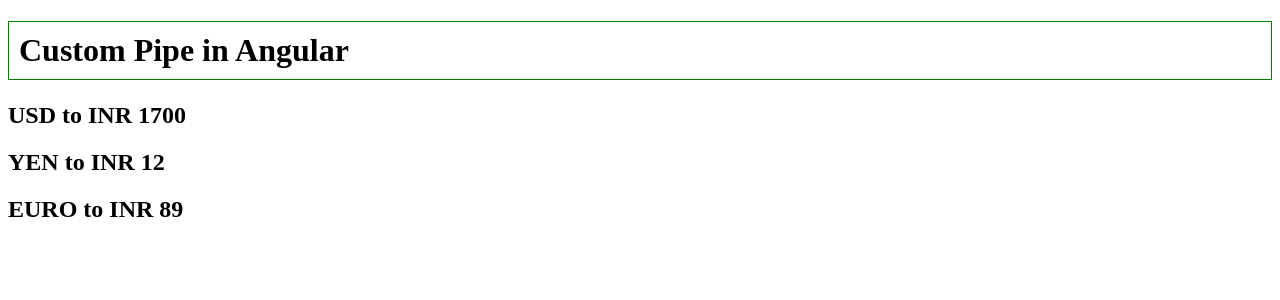
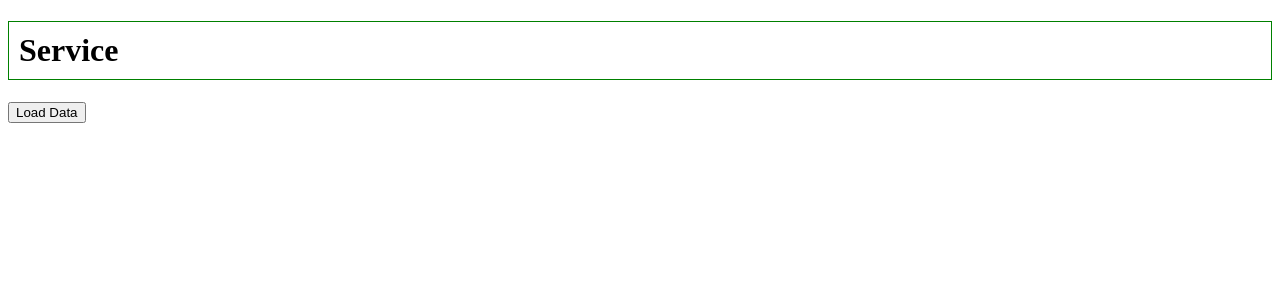
Before and after one commit to Zanna-dev/angular-v19-tutorial, an Angular app: page /user/1/Anil in a window 1280 px wide. Shown: the top 300 px of the page. Built offline with nearby package versions, Linux system fonts and the light colour scheme.

Commit message:
Implement Services in Angular

```diff
--- a/src/app/app.component.html
+++ b/src/app/app.component.html
@@ -1,9 +1,9 @@
-<h1>Custom Pipe in Angular</h1>
-<h2>USD to INR {{amount | currencyConverter}}</h2>
-<h2>YEN to INR {{amount | currencyConverter:12}}</h2>
-<h2>EURO to INR {{amount | currencyConverter:89}}</h2>
+<h1>Service</h1>
 
-
+<button (click)="getData()">Load Data</button>
+@for(item of productData; track item){
+    <h1>{{item.name}}, {{item.category}}, {{item.price}}</h1>
+}
 
 
 
@@ -73,9 +73,18 @@
 
 
 
+<!-- <h1>Custom Pipe in Angular</h1>
+<h2>USD to INR {{amount | currencyConverter}}</h2>
+<h2>YEN to INR {{amount | currencyConverter:12}}</h2>
+<h2>EURO to INR {{amount | currencyConverter:89}}</h2> -->
 
 
+<!-- <h1>Life Cycle Methods in Angular</h1>
+<button (click)="updateCounter()">{{counter}}</button>
 
+<div *ngIf="counter!=5">
+<app-user [counter]="counter" #user></app-user>
+</div> -->
 
 
 
--- a/src/app/app.component.ts
+++ b/src/app/app.component.ts
@@ -1,4 +1,4 @@
-import { Component, computed, effect, signal, WritableSignal } from '@angular/core';
+import { afterNextRender, afterRender, Component, computed, effect, signal, ViewChild, WritableSignal } from '@angular/core';
 import { RouterLink, RouterOutlet } from '@angular/router';
 import { LoginComponent } from './login/login.component';
 import { SignupComponent } from './signup/signup.component';
@@ -8,29 +8,36 @@
 import { CommonModule, NgFor, NgIf, NgSwitch, NgSwitchCase, NgSwitchDefault } from '@angular/common';
 import { HeaderComponent } from './header/header.component';
 import { CurrencyConverterPipe } from './pipe/currency-converter.pipe';
+import { ProductService } from './services/product.service';
 
 
 @Component({
   selector: 'app-root',
   // imports: [LoginComponent, SignupComponent, ProfileComponent],
-  imports: [CommonModule, CurrencyConverterPipe],
+  imports: [],
   templateUrl: './app.component.html',
   styleUrl: './app.component.css'
 })
 
 
 export class AppComponent {
-// title="Code Step By Step"
-// name="Anil Sidhu"
-// today= new Date();
-amount=20
+  productData: {
+    name: string;
+    category: string;
+    price: string;
+}[] | undefined
+
+  constructor(private productService:ProductService){}
+getData(){
+  this.productData= this.productService.getProductData()
+}
 }
 
 
 
 
 
-// UserComponent
+
 
 
 
@@ -68,10 +75,28 @@
 //   this.users=users
 
 
+// title="Code Step By Step"
+// name="Anil Sidhu"
+// today= new Date();
+// amount=20
 
 
+//   @ViewChild('users') UserComponent:any
+// counter=0;
 
+// constructor(){
+//   afterRender(()=>{
+//     console.log("afterRender", this.UserComponent.counter);
 
+//   })
+//     afterNextRender(()=>{
+//     console.log("afterNextRender", this.UserComponent.counter);
+
+//   })
+// }
+// updateCounter(){
+//   this.counter++
+// }
 
 
 
--- /dev/null
+++ b/src/app/services/product.service.ts
@@ -0,0 +1,19 @@
+import { Injectable } from '@angular/core';
+
+@Injectable({
+  providedIn: 'root'
+})
+export class ProductService {
+
+  constructor() {
+    console.log("service called");
+
+  }
+  getProductData(){
+    return[
+      {name:'Iphone', category:'mobile',price:'120000'},
+       {name:'Samsung', category:'mobile',price:'110000'},
+        {name:'dell', category:'laptop',price:'20000'}
+    ]
+  }
+}
--- a/src/app/user/user.component.css
+++ b/src/app/user/user.component.css
@@ -5,7 +5,7 @@
     border-radius: 10px;
 } */
 
-h2{
+/* h2{
     border: 1px solid red;
     width: 50%;
     display: flex;
@@ -13,4 +13,4 @@
 }
 h2 span{
     background-color: red;
-}
+} */
--- a/src/app/user/user.component.html
+++ b/src/app/user/user.component.html
@@ -1,7 +1,9 @@
 
- <h1>User component</h1>
- <button (click)="getUsers.emit(users)">Pass Data 1</button>
-  <button (click)="passData()">Pass Data 2</button>
+ <h2>User component</h2>
+ <h2>{{counter}}</h2>
+ <!-- <h2>{{name}}</h2> -->
+ <!-- <button (click)="getUsers.emit(users)">Pass Data 1</button>
+  <button (click)="passData()">Pass Data 2</button> -->
 
 
 
--- a/src/app/user/user.component.ts
+++ b/src/app/user/user.component.ts
@@ -10,11 +10,38 @@
 
 })
 export class UserComponent {
-  @Output() getUsers= new EventEmitter();
- users=['Anil','Bruce','Peter','John','Tony']
- passData(){
-  this.getUsers.emit(this.users)
- }
+  // name="anil"
+  @Input() counter=0
+
+// constructor(){
+//   console.log("constructor")
+// }
+
+// ngOnInit(){
+
+
+//   // this.name="sam"
+//   console.log("ngOnInit")
+// }
+
+// ngOnDestroy(){
+//   console.log("ngOnDestroy")
+//   alert("this component will be hidden")
+// }
+
+// ngOnChanges(){
+//   console.log("ngOnChanges")
+// }
+
+
+
+
+
+//   @Output() getUsers= new EventEmitter();
+//  users=['Anil','Bruce','Peter','John','Tony']
+//  passData(){
+//   this.getUsers.emit(this.users)
+//  }
 }
 
 
```
Also changed, not shown: 1 other file (tests, documents, lock files or other folders).
